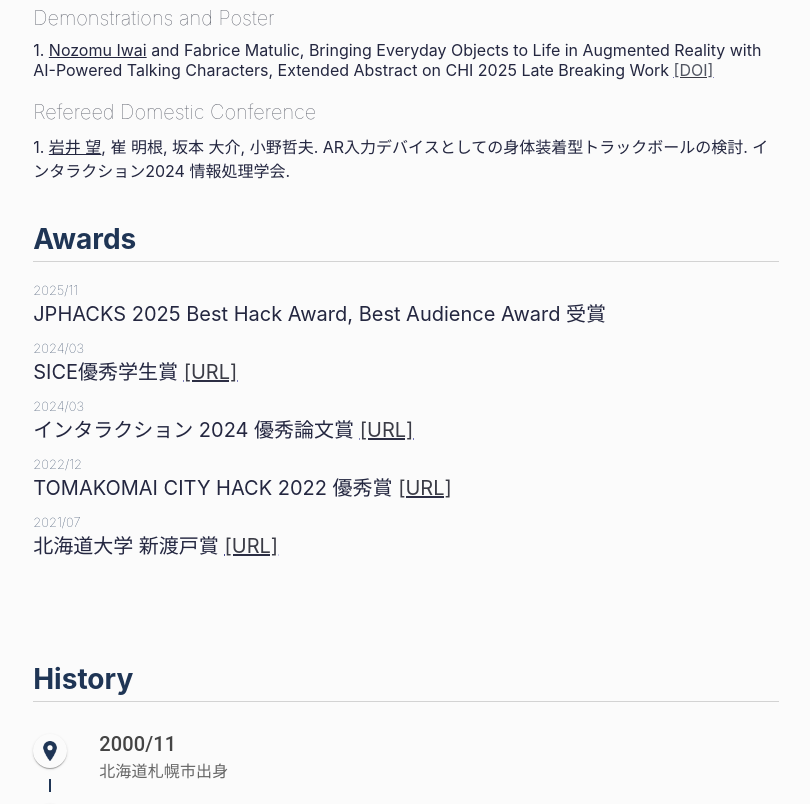
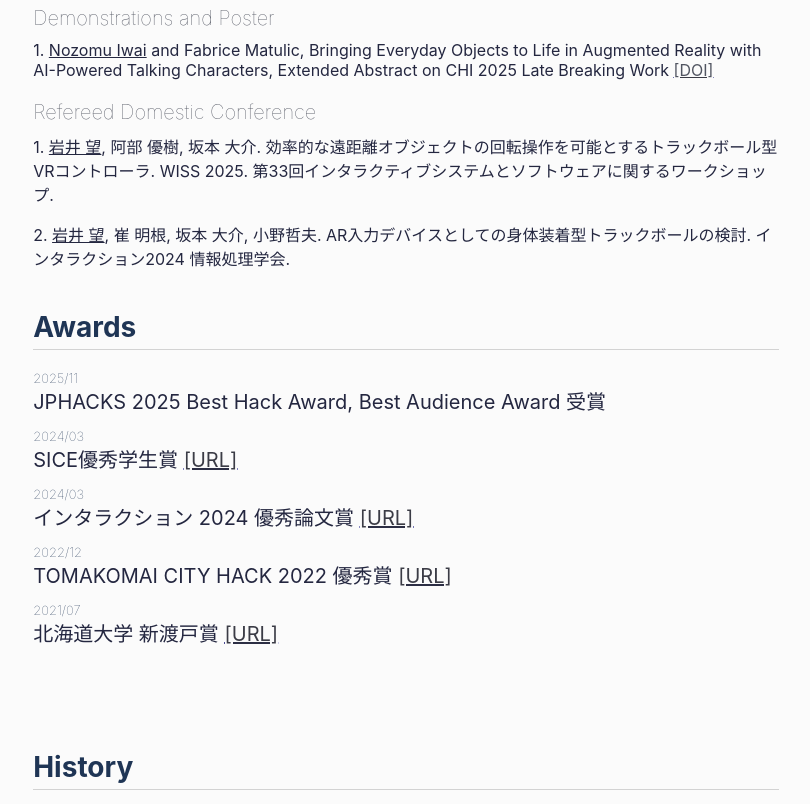
Before and after one commit to NI-yy/NI-yy.github.io, a React (Create React App) app: page / in a window 1280 px wide. Shown: the part 4540-5344 px from the top of the page, without its empty margins (384-1194 px from the left). Built offline with nearby package versions, Linux system fonts and the light colour scheme; the HTML template or start-up script is replaced by a standard one.

Commit message:
論文更新

```diff
--- a/src/components/Publications.js
+++ b/src/components/Publications.js
@@ -11,7 +11,9 @@ function Publications() {
       </div>
       <div className="publication-category">
         <h3>Refereed Domestic Conference</h3>
-        <p>1. <span className="underline-name">岩井 望</span>, 崔 明根, 坂本 大介, 小野哲夫. AR入力デバイスとしての身体装着型トラックボールの検討. インタラクション2024 情報処理学会.
+        <p>1. <span className="underline-name">岩井 望</span>, 阿部 優樹, 坂本 大介. 効率的な遠距離オブジェクトの回転操作を可能とするトラックボール型VRコントローラ. WISS 2025. 第33回インタラクティブシステムとソフトウェアに関するワークショップ.
+        </p>
+        <p>2. <span className="underline-name">岩井 望</span>, 崔 明根, 坂本 大介, 小野哲夫. AR入力デバイスとしての身体装着型トラックボールの検討. インタラクション2024 情報処理学会.
         </p>
       </div>
     </section>
--- a/src/styles/Publications.css
+++ b/src/styles/Publications.css
@@ -8,7 +8,7 @@ section#publications .publication-category h3 {
 section#publications .publication-category p {
     color: var(--color-navy);
     font-size: var(--font-size-medium);
-    margin: 0;
+    margin: 0 0 1em 0;
 }
 
 section#publications .publication-category .url-text {
```
